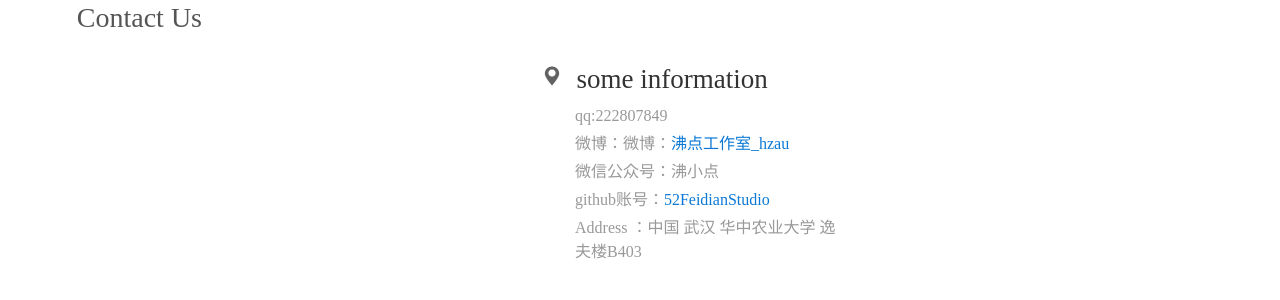
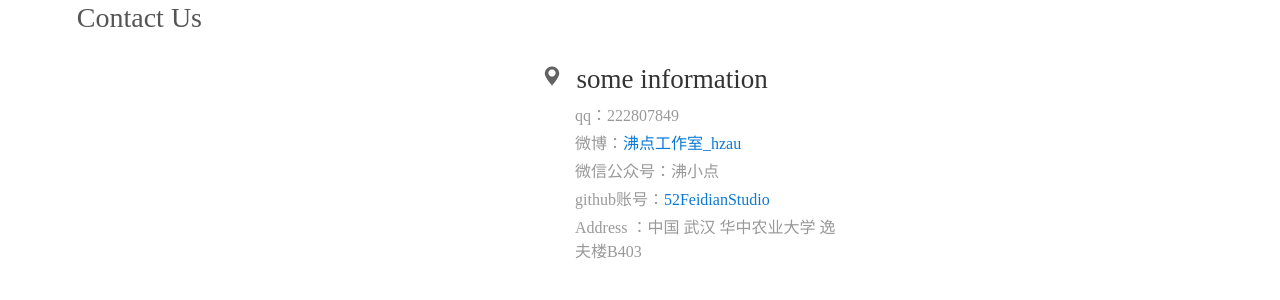
Before and after one commit to 52FeidianStudio/52FeidianStudio, a Jekyll site: the page built from contact/index.html, in a window 1280 px wide. Shown: the part 175-475 px from the top of the page. Built offline with Jekyll 4.4.1, drawn with Linux system fonts in a browser that asks for light colours; Markdown is read by kramdown in place of the engine named in the settings.

Commit message:
add the news

```diff
--- a/_layouts/contact.html
+++ b/_layouts/contact.html
@@ -7,8 +7,8 @@
                <div class="g-con-box">
                     <ul class="g-con-li">
                       <div class="f-lo"><img src="/public/img/icon/location.png"/>&nbsp;&nbsp;some information</div>
-                             <li class="item">qq:222807849</li>
-                             <li class="item">微博：微博：<a href="http://weibo.com/u/3475549580">沸点工作室_hzau</a></li>
+                             <li class="item">qq：222807849</li>
+                             <li class="item">微博：<a href="http://weibo.com/u/3475549580">沸点工作室_hzau</a></li>
                              <li class="item">微信公众号：沸小点</li>
                              <li class="item">github账号：<a href="https://github.com/52FeidianStudio">52FeidianStudio</a></li>
                              <li class="item">Address ：中国 武汉 华中农业大学 逸夫楼B403</li>
```
